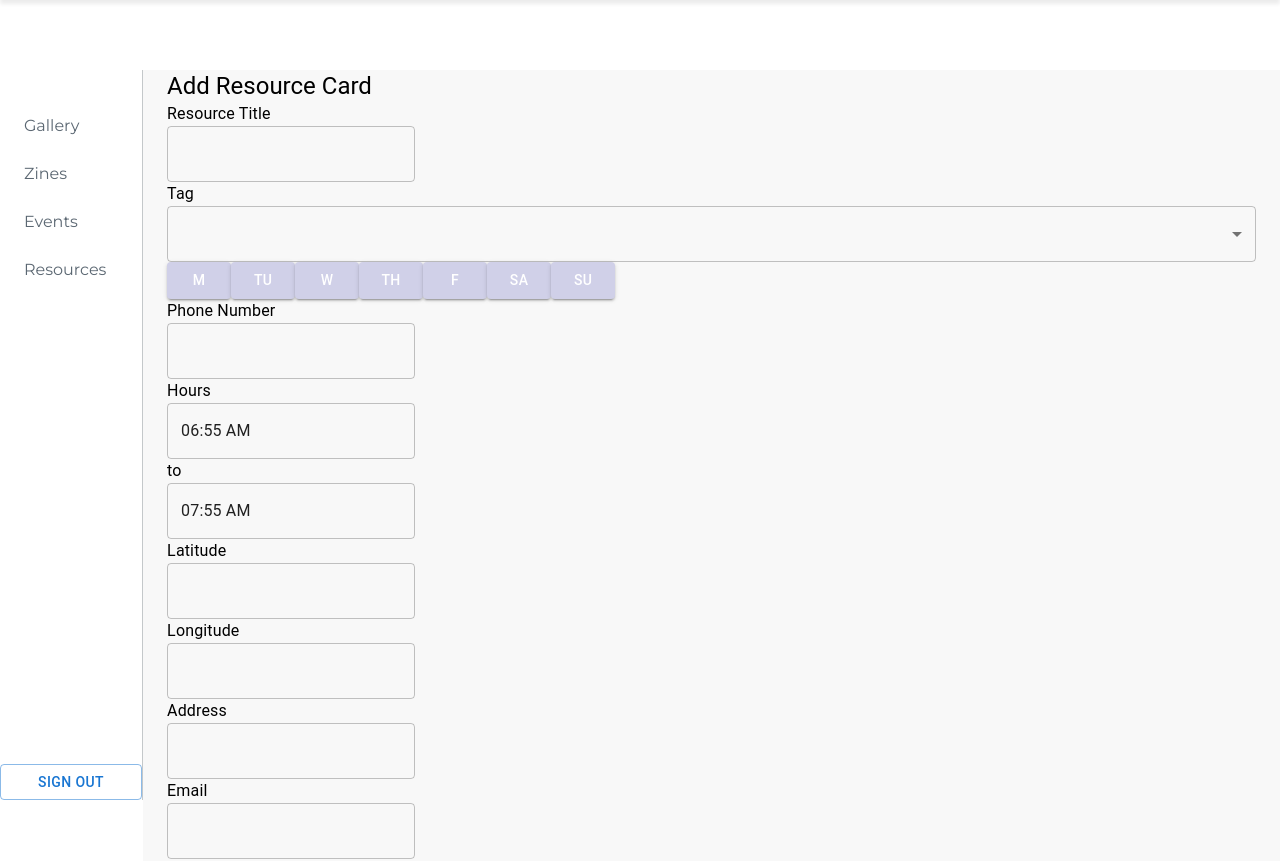
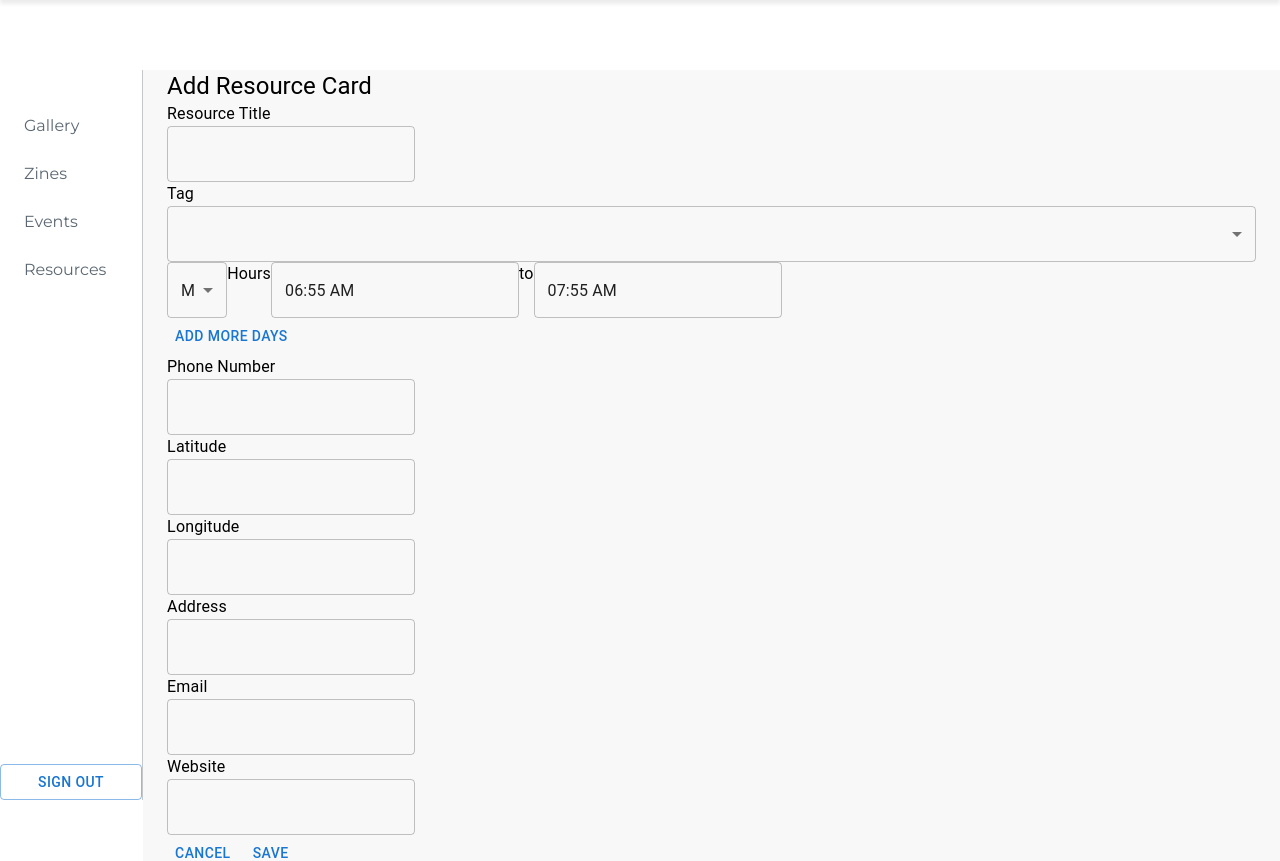
Before and after one commit to lablueprint/skid-row-arts-alliance, a React (Create React App) app in the folder website/: page /resources/add in a window 1280 px wide. Shown: the top 861 px of the page. Built offline with nearby package versions, Linux system fonts and the light colour scheme; sample sign-in values are in the browser's storage.

Commit message:
implemented new day time selection ui

```diff
--- a/website/src/Pages/ResourcesPage/AddResourcePage.jsx
+++ b/website/src/Pages/ResourcesPage/AddResourcePage.jsx
@@ -19,19 +19,22 @@ function AddResourcePage() {
   const [tag, setTag] = useState('');
   const [days, setDays] = useState([]);
   const [phoneNumber, setPhoneNumber] = useState('');
-  const [startTime, setStartTime] = useState(dayjs());
-  const [endTime, setEndTime] = useState(dayjs().add(1, 'h'));
+  const [dayTimes, setDayTimes] = useState([{
+    day: 0,
+    startTime: dayjs(),
+    endTime: dayjs().add(1, 'h'),
+  }]);
   const [latitude, setLatitude] = useState('');
   const [longitude, setLongitude] = useState('');
   const [address, setAddress] = useState('');
   const [email, setEmail] = useState('');
   const [website, setWebsite] = useState('');
-  const daysOfWeek = ['M', 'Tu', 'W', 'Th', 'F', 'Sa', 'Su'];
 
   const backToResources = () => {
     navigate('/resources');
   };
 
+  // eslint-disable-next-line no-unused-vars
   const updateDays = (dayValue) => {
     const foundIndex = days.findIndex((day) => day === dayValue);
     if (foundIndex !== -1) {
@@ -47,6 +50,22 @@ function AddResourcePage() {
         return newDays;
       });
     }
+  };
+
+  const addDayTime = () => {
+    const newDayTimes = [...dayTimes];
+    newDayTimes.push({
+      day: 0,
+      startTime: dayjs(),
+      endTime: dayjs().add(1, 'h'),
+    });
+    setDayTimes(newDayTimes);
+  };
+
+  const removeDayTime = (index) => {
+    const newDayTimes = [...dayTimes];
+    newDayTimes.splice(index, 1);
+    setDayTimes(newDayTimes);
   };
 
   const handlePhoneNumberChange = (event) => {
@@ -85,8 +104,8 @@ function AddResourcePage() {
 
     const dateDetails = {
       days,
-      startTime: startTime.format('h:mm a'),
-      endTime: endTime.format('h:mm a'),
+      // startTime: startTime.format('h:mm a'),
+      // endTime: endTime.format('h:mm a'),
     };
     const locationDetails = {
       address,
@@ -141,16 +160,68 @@ function AddResourcePage() {
           </Select>
         </FormControl>
       </Box>
-      <Box sx={{ display: 'flex' }}>
-        { daysOfWeek.map((day, index) => (
-          <Button
-            variant="contained"
-            style={{ backgroundColor: days.includes(index) ? '#4C4C9B' : '#D0D0E8' }}
-            onClick={() => updateDays(index)}
-          >
-            {day}
-          </Button>
+      <Box>
+        {dayTimes.map((_, index) => (
+          <Box sx={{ display: 'flex' }}>
+            <FormControl>
+              <Select
+                value={dayTimes[index].day}
+                defaultValue={0}
+                onChange={(e) => {
+                  const newDayTimes = [...dayTimes];
+                  newDayTimes[index].day = e.target.value;
+                  setDayTimes(newDayTimes);
+                }}
+              >
+                <MenuItem value={0}>M</MenuItem>
+                <MenuItem value={1}>Tu</MenuItem>
+                <MenuItem value={2}>W</MenuItem>
+                <MenuItem value={3}>Th</MenuItem>
+                <MenuItem value={4}>F</MenuItem>
+                <MenuItem value={5}>Sa</MenuItem>
+                <MenuItem value={6}>Su</MenuItem>
+              </Select>
+            </FormControl>
+            <Box sx={{ display: 'flex' }}>
+              <Typography>Hours</Typography>
+              <Box>
+                <LocalizationProvider dateAdapter={AdapterDayjs}>
+                  <TimePicker
+                    value={dayTimes[index].startTime}
+                    onChange={(newTime) => {
+                      const newDayTimes = [...dayTimes];
+                      newDayTimes[index].startTime = newTime;
+                      setDayTimes(newDayTimes);
+                    }}
+                  />
+                </LocalizationProvider>
+              </Box>
+              <Typography>to</Typography>
+              <Box>
+                <LocalizationProvider dateAdapter={AdapterDayjs}>
+                  <TimePicker
+                    value={dayTimes[index].endTime}
+                    onChange={(newTime) => {
+                      const newDayTimes = [...dayTimes];
+                      newDayTimes[index].endTime = newTime;
+                      setDayTimes(newDayTimes);
+                    }}
+                  />
+                </LocalizationProvider>
+              </Box>
+            </Box>
+            {index > 0
+              ? (
+                <Button onClick={() => removeDayTime(index)}>
+                  Delete
+                </Button>
+              )
+              : null}
+          </Box>
         ))}
+      </Box>
+      <Box>
+        <Button onClick={() => addDayTime()}>Add More Days</Button>
       </Box>
       <Box>
         <Typography>Phone Number</Typography>
@@ -158,26 +229,6 @@ function AddResourcePage() {
           value={phoneNumber}
           onChange={handlePhoneNumberChange}
         />
-      </Box>
-      <Box>
-        <Typography>Hours</Typography>
-        <Box>
-          <LocalizationProvider dateAdapter={AdapterDayjs}>
-            <TimePicker
-              value={startTime}
-              onChange={(newTime) => setStartTime(newTime)}
-            />
-          </LocalizationProvider>
-        </Box>
-        <Typography>to</Typography>
-        <Box>
-          <LocalizationProvider dateAdapter={AdapterDayjs}>
-            <TimePicker
-              value={endTime}
-              onChange={(newTime) => setEndTime(newTime)}
-            />
-          </LocalizationProvider>
-        </Box>
       </Box>
       <Box>
         <Box>
--- a/website/src/Pages/ResourcesPage/ResourceCard.jsx
+++ b/website/src/Pages/ResourcesPage/ResourceCard.jsx
@@ -10,7 +10,8 @@ dayjs.extend(isoWeek);
 function ResourceCard({
   title, tag, days, startTime, endTime, address,
 }) {
-  const daysOfWeek = ['Mon', 'Tues', 'Wed', 'Thurs', 'Fri', 'Sat', 'Sun'];
+  console.log(days);
+  // const daysOfWeek = ['Mon', 'Tues', 'Wed', 'Thurs', 'Fri', 'Sat', 'Sun'];
 
   return (
     <Box sx={{ border: 1 }}>
@@ -24,7 +25,7 @@ function ResourceCard({
       </Box>
       <Box>
         <Box sx={{ display: 'flex' }}>
-          <Typography>{days.map((dayIndex) => daysOfWeek[dayIndex]).join(', ')}</Typography>
+          {/* <Typography>{days.map((dayIndex) => daysOfWeek[dayIndex]).join(', ')}</Typography> */}
           <Typography>{startTime}</Typography>
           <Typography>{endTime}</Typography>
         </Box>
```
Also changed, not shown: 1 other file (tests, documents, lock files or other folders).
